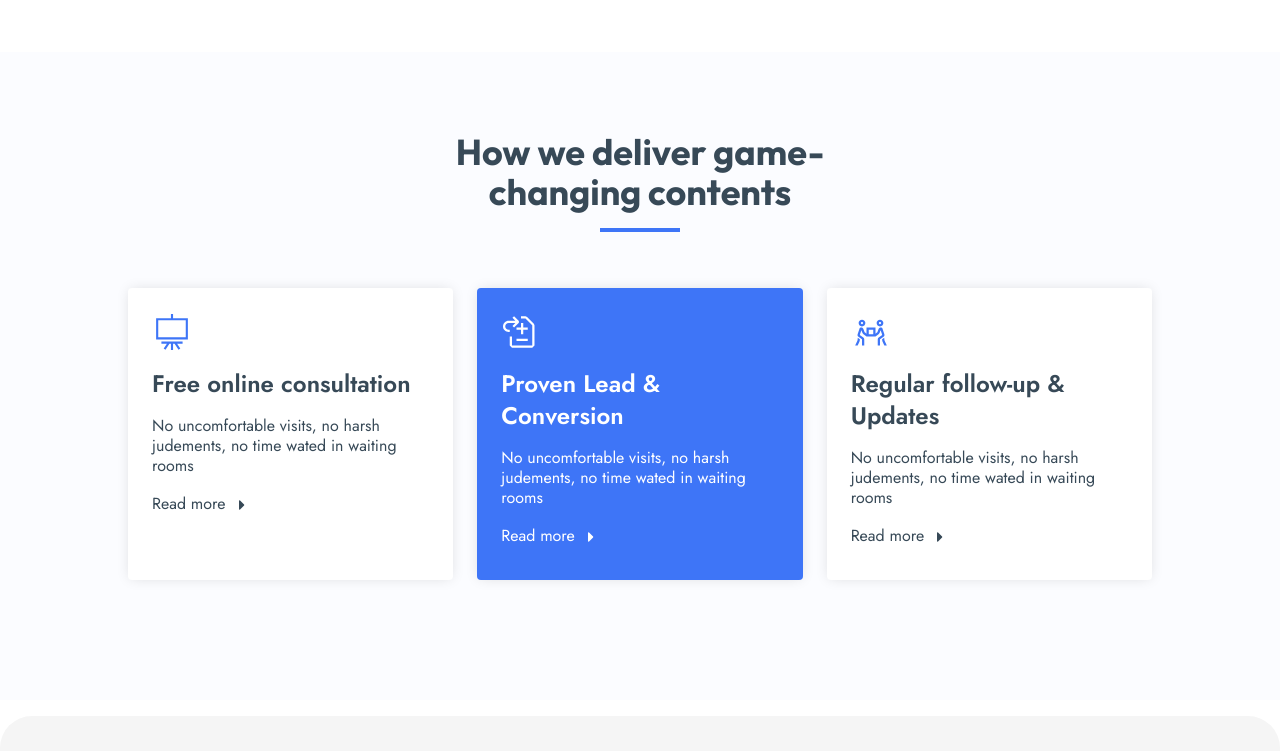
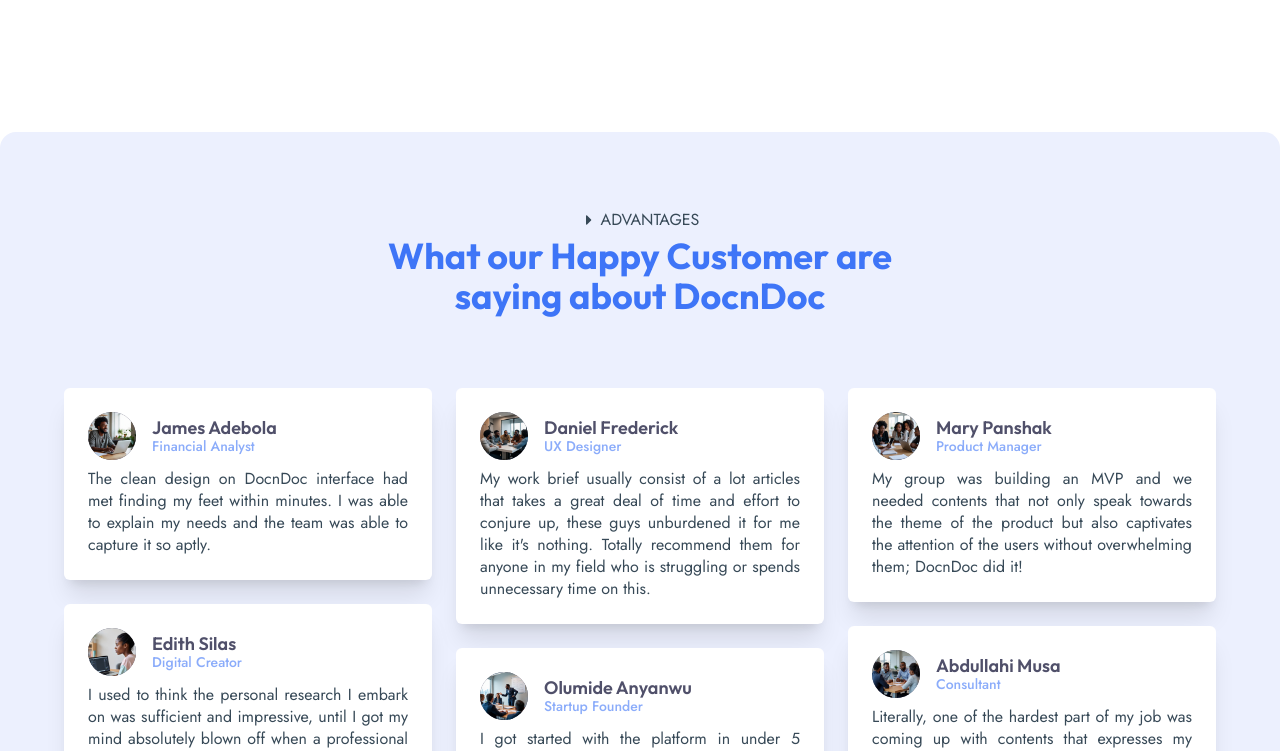
Before and after one commit to frethereeks/docndoc, a Next.js app: page / in a window 1280 px wide. Shown: the part 860-1611 px from the top of the page. Built offline with nearby package versions, Linux system fonts and the light colour scheme.

Commit message:
Feat: Add the Customer Testimonial Section on the Homepage

```diff
--- a/app/modules/public/blog/BlogCard.tsx
+++ b/app/modules/public/blog/BlogCard.tsx
@@ -13,7 +13,7 @@ export default function BlogCard({ id, slug, title, image, category, content, cr
                 <Image src={image} alt={title} className='object-cover' fill />
             </figure>
             <div className="flex flex-col gap-2 p-3 pt-2 sm:p-4">
-                <p className="text-xs text-text font-medium font-secondary">{moment(createdAt).fromNow()}</p>
+                <p className="text-xs text-primary font-medium font-secondary">{moment(createdAt).fromNow()}</p>
                 <div className="flex-1 space-y-2">
                     <h4 className="leading-tight text-dark text-lg sm:text-xl font-primary font-bold line-clamp-2 text-ellipsis">{title}</h4>
                     <p className="text-base text-text font-medium font-secondary line-clamp-2 md:line-clamp-3 text-ellipsis">{content.slice(0, 400)}</p>
--- a/app/modules/public/home/HomeContainer.tsx
+++ b/app/modules/public/home/HomeContainer.tsx
@@ -7,6 +7,16 @@ import { TfiBlackboard } from "react-icons/tfi";
 import { VscGitPullRequestGoToChanges } from "react-icons/vsc";
 
 export default function HomeContainer() {
+
+    const testimonials = [
+        { id: "81zx610", name: "James Adebola", role: "Financial Analyst", image: ASSETS_URL['male_content'], content: "The clean design on DocnDoc interface had met finding my feet within minutes. I was able to explain my needs and the team was able to capture it so aptly." },
+        { id: "81zx611", name: "Edith Silas", role: "Digital Creator", image: ASSETS_URL['female_content'], content: "I used to think the personal research I embark on was sufficient and impressive, until I got my mind absolutely blown off when a professional hand handled my contents for me for the first time." },
+        { id: "81zx612", name: "Daniel Frederick", role: "UX Designer", image: ASSETS_URL['group_male_content'], content: "My work brief usually consist of a lot articles that takes a great deal of time and effort to conjure up, these guys unburdened it for me like it's nothing. Totally recommend them for anyone in my field who is struggling or spends unnecessary time on this." },
+        { id: "81zx613", name: "Olumide Anyanwu", role: "Startup Founder", image: ASSETS_URL['male_chart_content'], content: "I got started with the platform in under 5 minutes - no paperwork, no KYC, nothing complicated. I topped up my balance and requested for the package I wanted and everything just went smoothly. Honestly the easiest I have gotten a request handled." },
+        { id: "81zx614", name: "Mary Panshak", role: "Product Manager", image: ASSETS_URL['group_female_content'], content: "My group was building an MVP and we needed contents that not only speak towards the theme of the product but also captivates the attention of the users without overwhelming them; DocnDoc did it!" },
+        { id: "81zx615", name: "Abdullahi Musa", role: "Consultant", image: ASSETS_URL['group_content'], content: "Literally, one of the hardest part of my job was coming up with contents that expresses my professional opinion about organizations I consult with. The guys at DocnDoc conceptualize my notes so easily." },
+    ];
+
     return (
         <main className="relative">
             <section className="py-10 md:py-20 px-4">
@@ -27,6 +37,44 @@ export default function HomeContainer() {
                             <p className="sm:max-w-md md:max-w-lg text-lg md:text-lg font-primary font-medium">Our developers take into account many factors arrived that from extensive research on strength and competitors in your niche, and with that, we formulate and develop that is both human and algorithm compliant that ranks higher as well as boost your marketing reach.</p>
                         </div>
                     </aside>
+                </div>
+            </section>
+            <section className="bg-white py-10 md:py-20 px-0">
+                <div className="bg-powder w-full max-w-7xl mx-auto space-y-6 md:space-y-8 rounded-2xl px-6 py-10 md:px-16 md:py-20">
+                    <div className="grid place-items-center gap-2">
+                        <p className="leading-2 flex items-center justify-center gap-1 text-sm md:text-base uppercase"> <FaCaretRight /> Advantages </p>
+                        <h2 className="max-w-xl mx-auto text-center text-primary text-2xl md:text-4xl font-primary font-bold">What our Happy Customer are saying about DocnDoc</h2>
+                    </div>
+                    <div className="grid sm:grid-cols-2 md:grid-cols-3 gap-4 md:gap-6 py-10">
+                        {
+                            [...Array(Math.ceil(testimonials.length / 2))].map((_, i) => {
+                                const pair = testimonials.slice(i * 2, i * 2 + 2);
+                                return (
+                                    <div key={i} className="flex flex-col gap-4 md:gap-6">
+                                        {
+                                            pair.map(el => (
+                                                <aside key={el.id} className={`bg-white p-4 md:p-6 rounded-md shadow-xl space-y-4 md:space-y-2`}>
+                                                    <div className="flex gap-2 md:gap-4">
+                                                        <figure className="relative h-10 w-10 md:h-12 md:w-12 bg-dark rounded-full overflow-hidden">
+                                                            <Image src={el.image} alt={el.name} fill />
+                                                        </figure>
+                                                        <div className="flex flex-col justify-center">
+                                                            <h4 className="leading-5 text-dark text-lg md:text-lg font-semibold font-primary">{el.name}</h4>
+                                                            <p className="leading-4 text-primary/60 text-sm md:text-sm font-medium">{el.role}</p>
+                                                        </div>
+                                                    </div>
+                                                    <p className="leading-snug text-text text-sm md:text-base text-justify font-normal">{el.content}</p>
+                                                </aside>
+                                            ))
+                                        }
+                                    </div>
+                                )
+                            })
+                        }
+                        <div className="flex flex-col gap-4">
+
+                        </div>
+                    </div>
                 </div>
             </section>
             <section className="py-10 md:py-20 px-4 bg-powder/20">
--- a/app/modules/public/shared/PBHeader.tsx
+++ b/app/modules/public/shared/PBHeader.tsx
@@ -47,7 +47,10 @@ export default function PBHeader() {
           </div>
           <h1 className="text-primary text-2xl md:text-3xl font-primary font-bold">DocNDoc</h1>
         </Link>
-        <nav className={`bg-white flex-1 flex flex-col md:flex-row md:justify-between transition-all duration-300 absolute top-full w-full ${navOpen ? 'left-0' : 'left-full'} md:static`}>
+        <nav className={`bg-white flex-1 flex flex-col md:flex-row md:justify-between transition-all duration-300 fixed top-0 w-full ${navOpen ? 'left-10 z-40 h-screen' : 'left-full'} md:static`}>
+          <div onClick={() => setNavOpen(!navOpen)} className={`flex-shrink-0 w-8 h-8 md:hidden border-2 border-text/10 rounded-sm bg-light-grey text-primary text-2xl grid place-items-center`}>
+            <RxTextAlignRight />
+          </div>
           <div className="flex-1 flex flex-col md:flex-row md:justify-center md:items-center md:gap-2 lg:gap-4">
             {
               headerLinks.map(el => (
```
